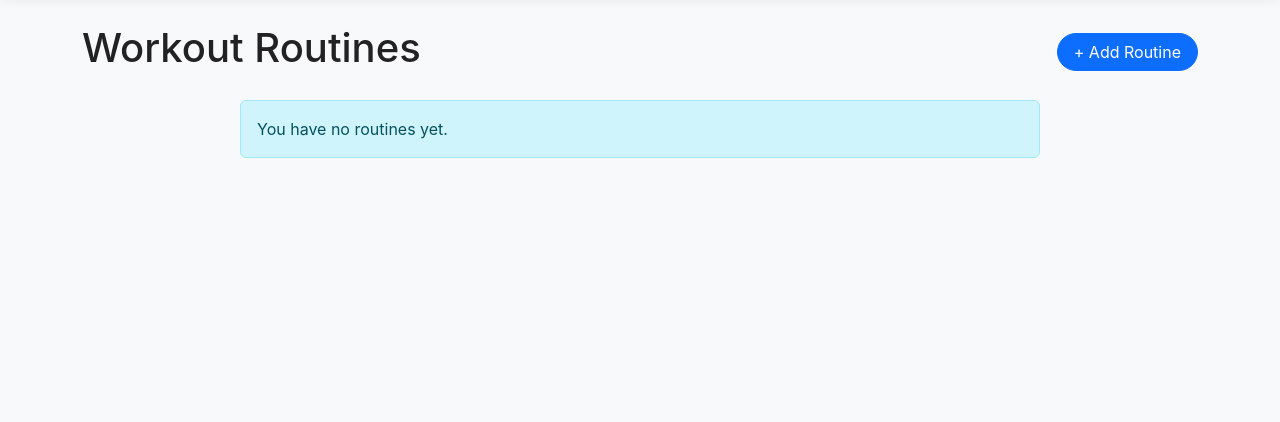
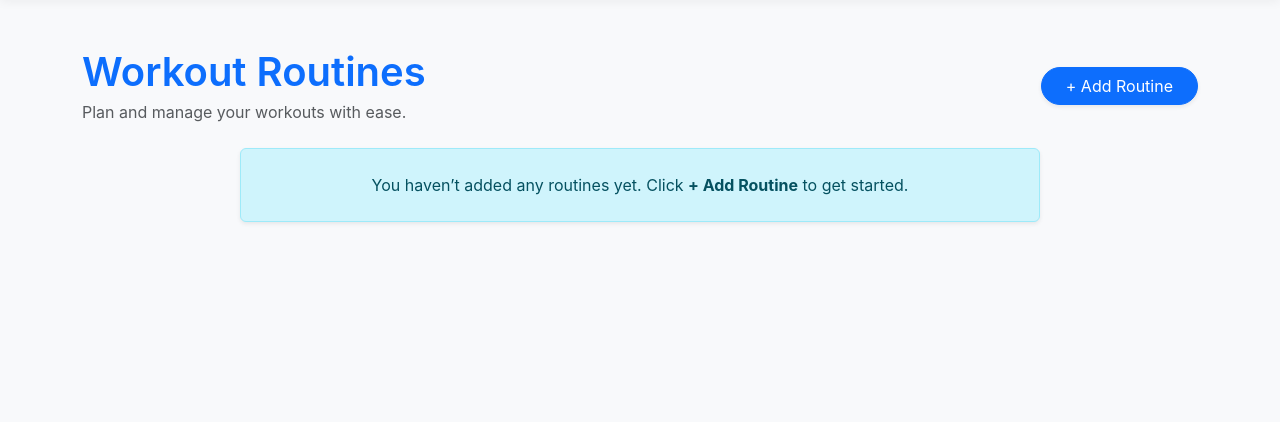
Before and after one commit to 28BEANS/FitTrack, a Flask app: page /workouts in a window 1280 px wide. Shown: the part 57-479 px from the top of the page. Run offline with Flask 3, Linux system fonts and the light colour scheme; the visitor is signed in with stand-in values (Sample User, id 1); data that the repository does not hold is empty.

Commit message:
edit: edit workouts.html

```diff
--- a/website/templates/workouts.html
+++ b/website/templates/workouts.html
@@ -1,39 +1,42 @@
 {% extends 'base.html' %}
 
 {% block head %}
-    <title>Workout</title>
+  <title>Workout Tracker</title>
 {% endblock %}
 
 {% block body %}
-<div class="container mt-4">
-    <!-- Header with + Add Routine button -->
-    <div class="d-flex justify-content-between align-items-center mb-3">
-        <h1>Workout Routines</h1>
-        <button type="button" class="btn btn-primary" data-bs-toggle="modal" data-bs-target="#addRoutineModal">
+<div class="container py-5">
+
+  <!-- Header -->
+  <div class="d-flex justify-content-between align-items-center mb-4">
+    <div>
+      <h1 class="fw-semibold text-primary mb-1">Workout Routines</h1>
+      <p class="text-muted mb-0">Plan and manage your workouts with ease.</p>
+    </div>
+    <button type="button" class="btn btn-primary shadow-sm px-4" data-bs-toggle="modal" data-bs-target="#addRoutineModal">
       + Add Routine
     </button>
   </div>
 
   {% if not routines %}
-        <div class="alert alert-info">
-            You have no routines yet.
+    <div class="alert alert-info text-center py-4 shadow-sm rounded">
+      You haven’t added any routines yet. Click <strong>+ Add Routine</strong> to get started.
     </div>
   {% endif %}
 
   <!-- Routine Cards -->
   {% for routine, workouts in workouts_by_routine.items() %}
-        <div class="card mb-4">
-            <div class="card-header d-flex justify-content-between align-items-center">
-                <h4 class="mb-0">{{ routine.label }}</h4>
+    <div class="card shadow-sm mb-4 border-0">
+      <div class="card-header bg-white d-flex justify-content-between align-items-center py-3 border-0 border-bottom">
+        <h4 class="mb-0 text-primary fw-semibold">{{ routine.label }}</h4>
         <div>
-                    <!-- Add Workout Button -->
-                    <button class="btn btn-sm btn-success me-2" data-bs-toggle="modal" data-bs-target="#addWorkoutModal{{ routine.id }}">
-                        + Add Workout
+          <button class="btn btn-sm btn-outline-primary me-2" data-bs-toggle="modal" data-bs-target="#addWorkoutModal{{ routine.id }}">
+            <i class="fa fa-plus"></i> Add Workout
           </button>
-
-                    <!-- Delete Routine Button -->
           <form method="POST" action="{{ url_for('views.delete_routine', id=routine.id) }}" class="d-inline">
-                        <button type="submit" class="btn btn-sm btn-danger">Delete</button>
+            <button type="submit" class="btn btn-sm btn-outline-danger">
+              <i class="fa fa-trash"></i>
+            </button>
           </form>
         </div>
       </div>
@@ -43,16 +46,17 @@
           {% for workout in workouts %}
             <li class="list-group-item d-flex justify-content-between align-items-center">
               <div>
-                                <strong>{{ workout.title }}</strong><br>
-                                Reps: {{ workout.reps }} | Sets: {{ workout.sets }} | Load: {{ workout.load }}
+                <strong class="text-dark">{{ workout.title }}</strong><br>
+                <small class="text-muted">Reps: {{ workout.reps }} | Sets: {{ workout.sets }} | Load: {{ workout.load }}</small>
               </div>
               <div>
-                                <!-- Edit button -->
-                                <button class="btn btn-sm btn-warning me-2" data-bs-toggle="modal" data-bs-target="#editWorkoutModal{{ workout.id }}">Edit</button>
-
-                                <!-- Delete button -->
+                <button class="btn btn-sm btn-outline-warning me-2" data-bs-toggle="modal" data-bs-target="#editWorkoutModal{{ workout.id }}">
+                  <i class="fa fa-pencil"></i>
+                </button>
                 <form method="POST" action="{{ url_for('views.delete_workout', id=workout.id) }}" class="d-inline">
-                                    <button type="submit" class="btn btn-sm btn-danger">Delete</button>
+                  <button type="submit" class="btn btn-sm btn-outline-danger">
+                    <i class="fa fa-trash"></i>
+                  </button>
                 </form>
               </div>
             </li>
@@ -62,41 +66,41 @@
               <div class="modal-dialog">
                 <form method="POST" action="{{ url_for('views.update_workout', id=workout.id) }}" class="modal-content">
                   <div class="modal-header">
-                                        <h5 class="modal-title" id="editWorkoutModalLabel{{ workout.id }}">Edit Workout</h5>
+                    <h5 class="modal-title text-primary">Edit Workout</h5>
                     <button type="button" class="btn-close" data-bs-dismiss="modal" aria-label="Close"></button>
                   </div>
                   <div class="modal-body">
                     <label class="form-label">Title</label>
                     <input type="text" name="title" value="{{ workout.title }}" class="form-control" required>
 
-                                        <label class="form-label mt-2">Reps</label>
+                    <label class="form-label mt-3">Reps</label>
                     <input type="number" name="reps" value="{{ workout.reps }}" class="form-control" required>
 
-                                        <label class="form-label mt-2">Sets</label>
+                    <label class="form-label mt-3">Sets</label>
                     <input type="number" name="sets" value="{{ workout.sets }}" class="form-control" required>
 
-                                        <label class="form-label mt-2">Load</label>
+                    <label class="form-label mt-3">Load</label>
                     <input type="text" name="load" value="{{ workout.load }}" class="form-control" required>
                   </div>
                   <div class="modal-footer">
-                                        <button type="submit" class="btn btn-primary">Save Changes</button>
+                    <button type="submit" class="btn btn-primary px-4">Save Changes</button>
                   </div>
                 </form>
               </div>
             </div>
           {% endfor %}
         {% else %}
-                    <li class="list-group-item text-muted">No workouts in this routine yet.</li>
+          <li class="list-group-item text-muted text-center py-3">No workouts added for this routine yet.</li>
         {% endif %}
       </ul>
     </div>
 
-        <!-- Add Workout Modal (per routine) -->
+    <!-- Add Workout Modal -->
     <div class="modal fade" id="addWorkoutModal{{ routine.id }}" tabindex="-1" aria-labelledby="addWorkoutModalLabel{{ routine.id }}" aria-hidden="true">
       <div class="modal-dialog">
         <form method="POST" action="{{ url_for('views.workouts') }}" class="modal-content">
           <div class="modal-header">
-                        <h5 class="modal-title">Add Workout to {{ routine.label }}</h5>
+            <h5 class="modal-title text-primary">Add Workout to {{ routine.label }}</h5>
             <button type="button" class="btn-close" data-bs-dismiss="modal" aria-label="Close"></button>
           </div>
           <div class="modal-body">
@@ -105,40 +109,41 @@
             <label class="form-label">Title</label>
             <input type="text" name="title" class="form-control" required>
 
-                        <label class="form-label mt-2">Reps</label>
+            <label class="form-label mt-3">Reps</label>
             <input type="number" name="reps" class="form-control" required>
 
-                        <label class="form-label mt-2">Sets</label>
+            <label class="form-label mt-3">Sets</label>
             <input type="number" name="sets" class="form-control" required>
 
-                        <label class="form-label mt-2">Load</label>
+            <label class="form-label mt-3">Load</label>
             <input type="text" name="load" class="form-control" placeholder="e.g. 20kg or N/A" required>
           </div>
           <div class="modal-footer">
-                        <button type="submit" class="btn btn-primary">Add Workout</button>
+            <button type="submit" class="btn btn-primary px-4">Add Workout</button>
           </div>
         </form>
       </div>
     </div>
   {% endfor %}
 
-    <!-- Add Routine Modal (global) -->
+  <!-- Add Routine Modal -->
   <div class="modal fade" id="addRoutineModal" tabindex="-1" aria-labelledby="addRoutineModalLabel" aria-hidden="true">
     <div class="modal-dialog">
       <form method="POST" action="{{ url_for('views.add_routine') }}" class="modal-content">
         <div class="modal-header">
-                    <h5 class="modal-title" id="addRoutineModalLabel">New Routine</h5>
+          <h5 class="modal-title text-primary">New Routine</h5>
           <button type="button" class="btn-close" data-bs-dismiss="modal" aria-label="Close"></button>
         </div>
         <div class="modal-body">
           <label for="label" class="form-label">Routine Name</label>
-                    <input type="text" name="label" id="label" class="form-control" required>
+          <input type="text" name="label" id="label" class="form-control" placeholder="e.g. Push Day, Cardio, Legs" required>
         </div>
         <div class="modal-footer">
-                    <button type="submit" class="btn btn-primary">Create Routine</button>
+          <button type="submit" class="btn btn-primary px-4">Create Routine</button>
         </div>
       </form>
     </div>
   </div>
+
 </div>
 {% endblock %}
```
Lines whose indentation alone changed are shown as unchanged.
